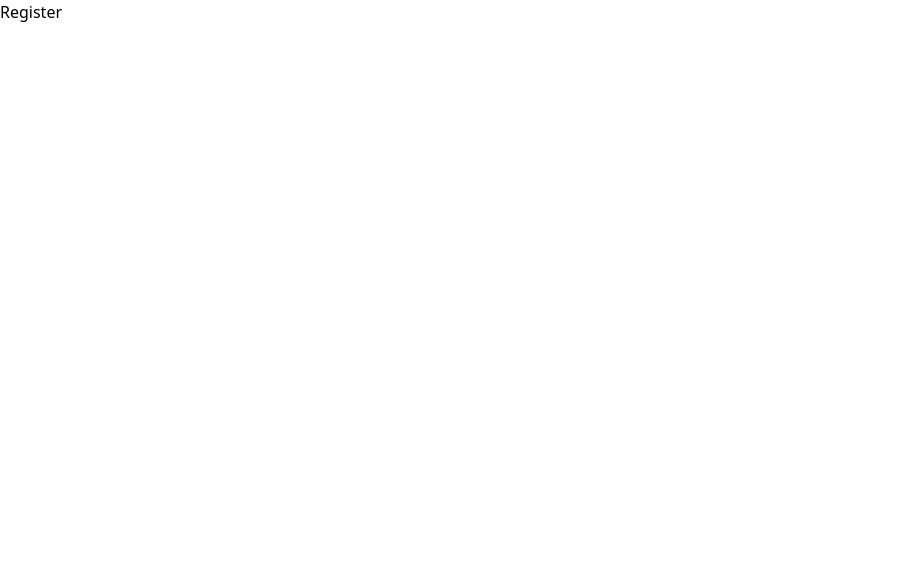
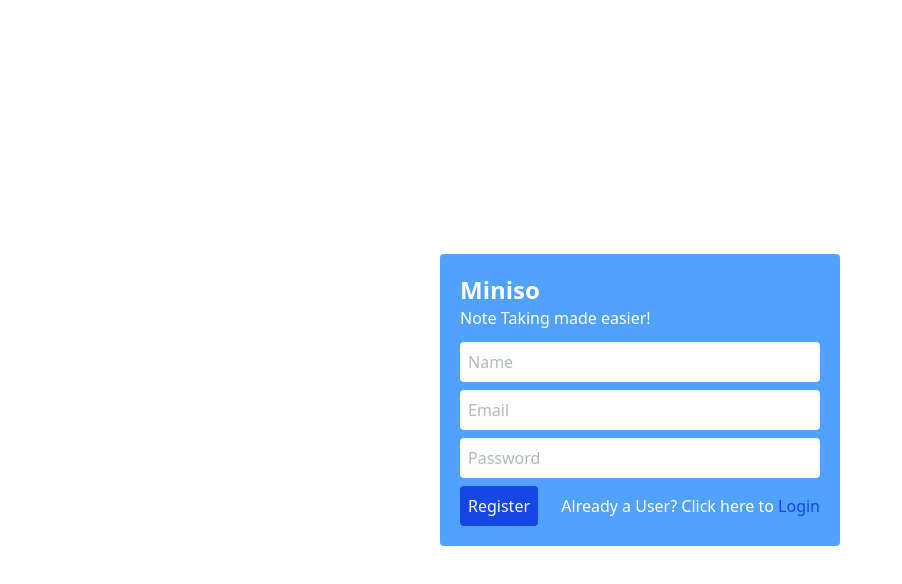
Before and after one commit to rameesabava/NextNoteApp, a Next.js app: page /register in a window 1280 px wide. Shown: the top 584 px of the page, without its empty margins (0-902 px from the left). Built offline with nearby package versions, Linux system fonts and the light colour scheme.

Commit message:
home, register and login page designed

```diff
--- a/app/login/page.tsx
+++ b/app/login/page.tsx
@@ -1,5 +1,18 @@
+import Link from "next/link"
+
 export default function Login(){
     return(
-        <div>Login</div>
+        <div className="min-h-screen flex justify-center items-center">
+            <div className="bg-blue-400 rounded text-white p-5 w-100">
+                <h1 className="font-bold text-2xl">Miniso</h1>
+                <h3 className="mb-3">Note Taking made easier!</h3>
+                <input type="text" placeholder="Email" className="p-2 bg-white rounded text-gray-500 w-full mb-2" />
+                <input type="text" placeholder="Password" className="p-2 bg-white rounded text-gray-500 w-full mb-2" />
+                <div className="flex justify-between items-center">
+                    <button className="bg-blue-700 text-white rounded p-2">Login</button>
+                    <p>Already a User? Click here to <Link href={'/register'} className="text-blue-700">Register</Link></p>
+                </div>
+            </div>
+        </div>
     )
 }
--- a/app/page.tsx
+++ b/app/page.tsx
@@ -1,15 +1,20 @@
+import Image from "next/image";
+import Link from "next/link";
 
 export default function Home() {
   return (
-    <div className="min-h-screen flex justify-center items-center">
-      <div className="md:grid grid-cols-2">
-       <div>
-        <h1 className="text-4xl text-blue-500 font-bold">Miniso</h1>
-        <h2 className="tetx-2xl text-blue-400 mt-5">Capture Your Ideas Anytime, Anywhere</h2>
-        <p>Organize notes, tasks and thoughts effortlessly with our smart and secure note-taking app. Whethe you're managing daily tasks, meeting notes, study materials or creative ideas, our note app helps you stay organized and productive.</p>
-        <button className="bg-blue-700 rounded text-white p-2">Let's Start</button>
-       </div>
+    <div className="min-h-screen flex justify-center items-center px-10">
+      <div className="md:grid grid-cols-2 items-center">
+        <div>
+          <h1 className="text-4xl text-blue-500 font-bold">Miniso</h1>
+          <h2 className="text-2xl text-blue-400 mt-5">Capture Your Ideas Anytime, Anywhere</h2>
+          <p className="text-justify mb-3">Organize notes, tasks and thoughts effortlessly with our smart and secure note-taking app. Whethe you're managing daily tasks, meeting notes, study materials or creative ideas, our note app helps you stay organized and productive.</p>
+          <Link href="/login" className="my-5 bg-blue-700 rounded text-white px-3 py-2">Let's Start</Link>
+        </div>
+        <div>
+          <Image width={500} height={500} src={"/homeImg.png"} alt="home image" />
+        </div>
       </div>
-    </div>
-  );
+      </div>
+      );
 }
--- a/app/register/page.tsx
+++ b/app/register/page.tsx
@@ -1,5 +1,19 @@
-export default function Register(){
-    return(
-        <div>Register</div>
+import Link from "next/link"
+
+export default function Register() {
+    return (
+        <div className="min-h-screen flex justify-center items-center">
+            <div className="bg-blue-400 rounded text-white p-5 w-100">
+                <h1 className="font-bold text-2xl">Miniso</h1>
+                <h3 className="mb-3">Note Taking made easier!</h3>
+                <input type="text" placeholder="Name" className="p-2 bg-white rounded text-gray-500 w-full mb-2" />
+                <input type="text" placeholder="Email" className="p-2 bg-white rounded text-gray-500 w-full mb-2" />
+                <input type="text" placeholder="Password" className="p-2 bg-white rounded text-gray-500 w-full mb-2" />
+                <div className="flex justify-between items-center">
+                    <button className="bg-blue-700 text-white rounded p-2">Register</button>
+                    <p>Already a User? Click here to <Link href={'/login'} className="text-blue-700">Login</Link></p>
+                </div>
+            </div>
+        </div>
     )
 }
```
Also changed, not shown: public/homeImage.png (deleted), public/homeImg.png (added).
